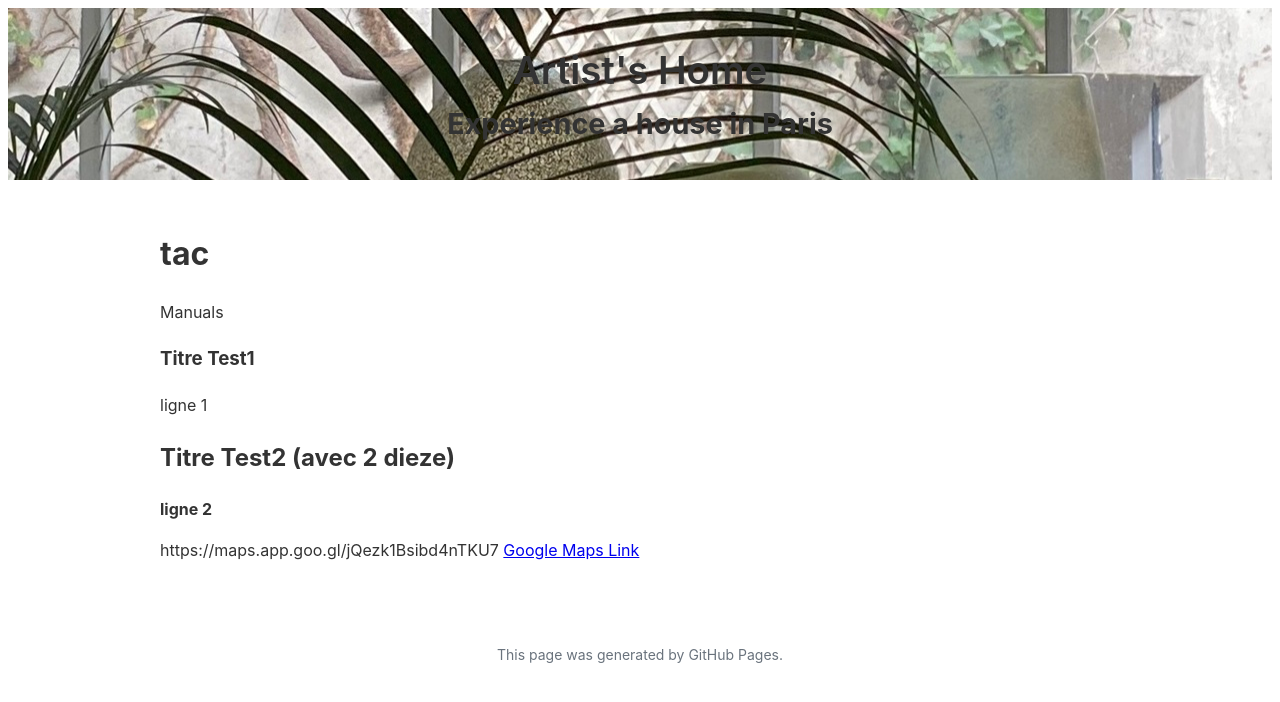
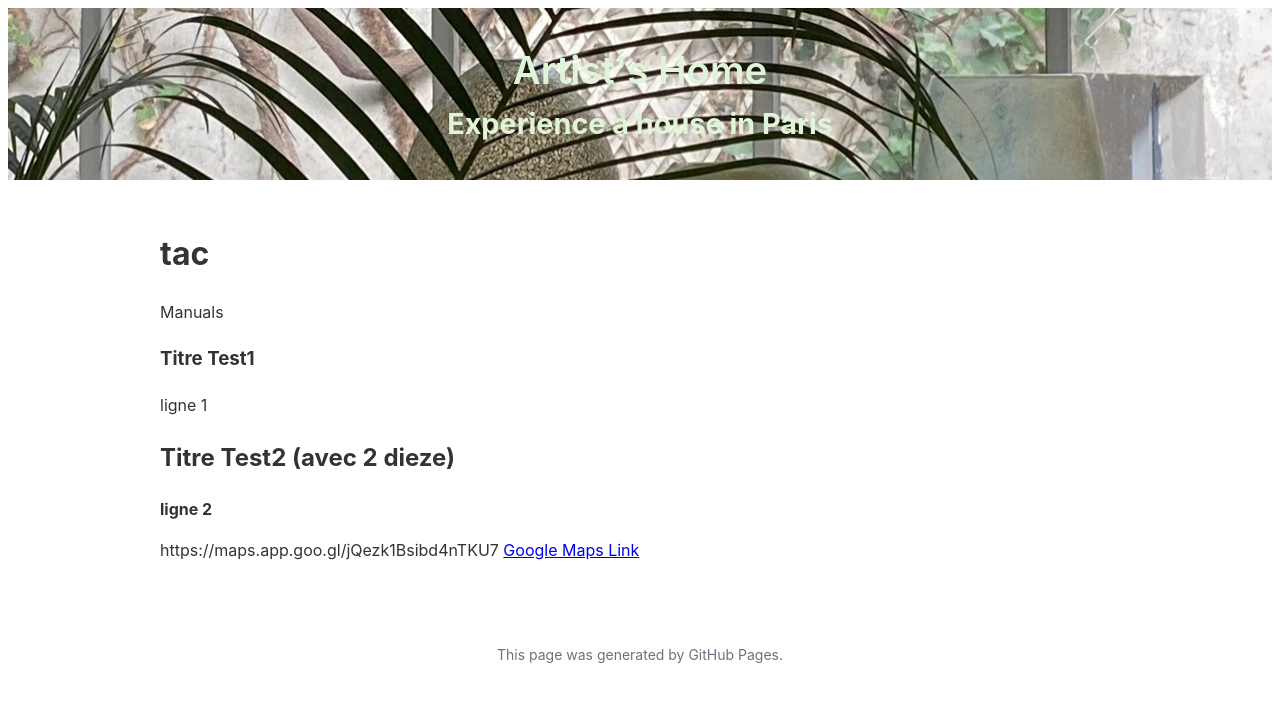
Before and after one commit to PhilAlain/tac, a Jekyll site: the page built from README.md, in a window 1280 px wide. Shown: the top 702 px of the page. Built offline with Jekyll 4.4.1, drawn with Linux system fonts in a browser that asks for light colours; our own code applies the rules of GitHub Pages for plain Markdown files.

Commit message:
Update default.html

```diff
--- a/_layouts/default.html
+++ b/_layouts/default.html
@@ -21,13 +21,13 @@
       .project-name {
         margin: 0;
         font-size: 2.4rem;
-        color: #333333;
+        color: #DFF4D9;
         font-weight: 600;
       }
       .project-tagline {
         margin: 0;
         font-size: 1.8rem;
-        color: #333333;
+        color: #DFF4D9;
       }
       .main-content {
         max-width: 60rem;
```
